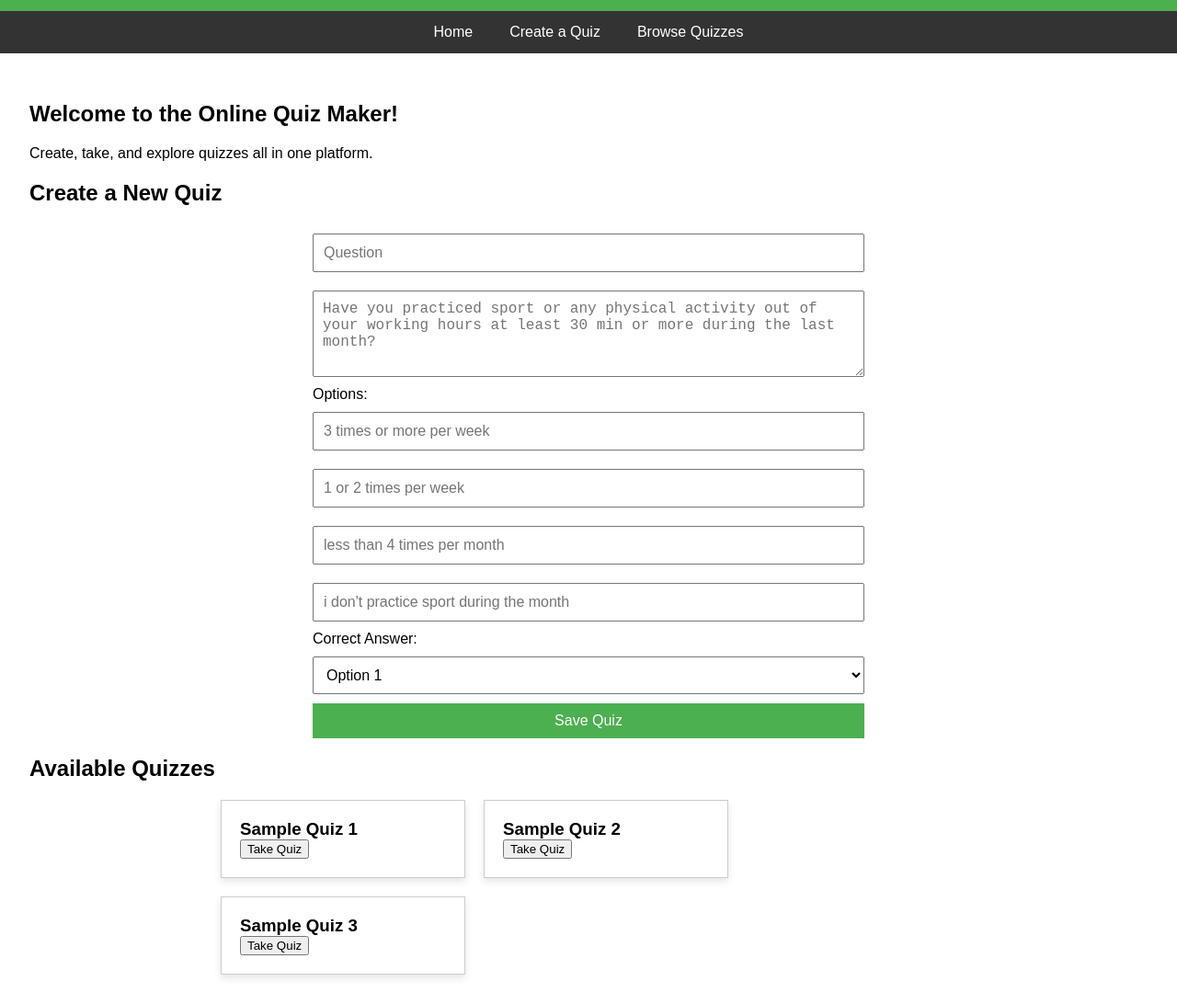
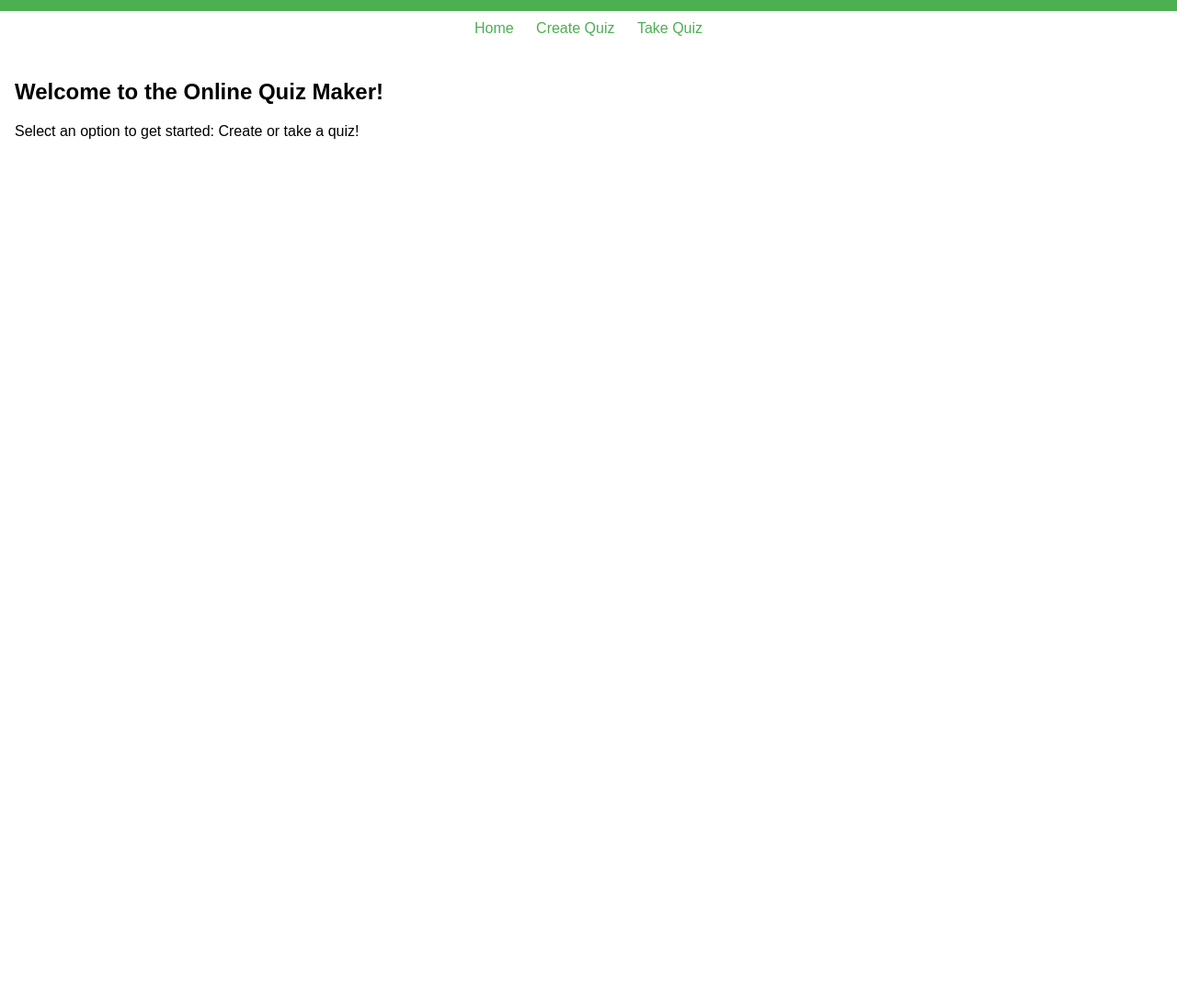
Before and after one commit to Suparna62/online-quiz-maker, a plain HTML site: page index.html in a window 1280 px wide. Shown: the part 100-1192 px from the top of the page at 92% size. After the commit the page ends 800 px from the top, so only its background shows below. Drawn offline with Linux system fonts and the light colour scheme.

Commit message:
add a change

```diff
--- a/index.html
+++ b/index.html
@@ -13,66 +13,23 @@
         header {
             background-color: #4CAF50;
             color: white;
+            padding: 1em 0;
             text-align: center;
+        }
+        nav {
+            margin: 10px 0;
+            text-align: center;
+        }
+        nav a {
+            margin: 0 10px;
+            text-decoration: none;
+            color: #4CAF50;
+        }
+        .container {
             padding: 1em;
         }
-        nav {
-            display: flex;
-            justify-content: center;
-            background-color: #333;
-        }
-        nav a {
-            color: white;
-            padding: 14px 20px;
-            text-decoration: none;
-            text-align: center;
-        }
-        nav a:hover {
-            background-color: #ddd;
-            color: black;
-        }
-        .container {
-            padding: 2em;
-        }
-        .quiz-form {
-            display: flex;
-            flex-direction: column;
-            max-width: 600px;
-            margin: auto;
-        }
-        .quiz-form input[type="text"],
-        .quiz-form textarea,
-        .quiz-form select {
-            margin: 10px 0;
-            padding: 10px;
-            font-size: 16px;
-        }
-        .quiz-form button {
-            background-color: #4CAF50;
-            color: white;
-            padding: 10px;
-            font-size: 16px;
-            border: none;
-            cursor: pointer;
-        }
-        .quiz-form button:hover {
-            background-color: #45a049;
-        }
-        .quiz-list {
-            max-width: 800px;
-            margin: auto;
-            display: flex;
-            flex-wrap: wrap;
-            gap: 20px;
-        }
-        .quiz-card {
-            border: 1px solid #ccc;
-            padding: 20px;
-            width: calc(33% - 40px);
-            box-shadow: 0 4px 8px rgba(0, 0, 0, 0.1);
-        }
-        .quiz-card h3 {
-            margin: 0;
+        .quiz-section {
+            display: none;
         }
     </style>
 </head>
@@ -81,54 +38,99 @@
         <h1>Online Quiz Maker</h1>
     </header>
     <nav>
-        <a href="#home">Home</a>
-        <a href="#create">Create a Quiz</a>
-        <a href="#list">Browse Quizzes</a>
+        <a href="#" onclick="showSection('home')">Home</a>
+        <a href="#" onclick="showSection('create-quiz')">Create Quiz</a>
+        <a href="#" onclick="showSection('list-quizzes')">Take Quiz</a>
     </nav>
-    <main class="container">
-        <section id="home">
+    <div class="container">
+        <section id="home" class="quiz-section">
             <h2>Welcome to the Online Quiz Maker!</h2>
-            <p>Create, take, and explore quizzes all in one platform.</p>
+            <p>Select an option to get started: Create or take a quiz!</p>
         </section>
 
-        <section id="create">
-            <h2>Create a New Quiz</h2>
-            <form class="quiz-form">
-                <input type="text" name="Question" placeholder="Question" required>
-                <textarea name="question" placeholder="Have you practiced sport or any physical activity out of your working hours at least 30 min or more during the last month?" rows="4" required></textarea>
-                <label for="options">Options:</label>
-                <input type="text" name="option1" placeholder="3 times or more per week" required>
-                <input type="text" name="option2" placeholder="1 or 2 times per week" required>
-                <input type="text" name="option3" placeholder="less than 4 times per month" required>
-                <input type="text" name="option4" placeholder="i don't practice sport during the month" required>
-                <label for="correct">Correct Answer:</label>
-                <select name="correct" required>
-                    <option value="1">Option 1</option>
-                    <option value="2">Option 2</option>
-                    <option value="3">Option 3</option>
-                    <option value="4">Option 4</option>
-                </select>
-                <button type="submit">Save Quiz</button>
+        <section id="create-quiz" class="quiz-section">
+            <h2>Create a Quiz</h2>
+            <form id="quizForm">
+                <label for="quizTitle">Quiz Title:</label><br>
+                <input type="text" id="quizTitle" name="quizTitle" required><br><br>
+                <label for="quizQuestions">Questions (Add multiple-choice options for each, mark correct answer):</label><br>
+                <textarea id="quizQuestions" rows="6" cols="40" placeholder="Question 1?\n- Option A\n- Option B\n- Option C (Correct)\n" required></textarea><br><br>
+                <button type="submit">Create Quiz</button>
             </form>
         </section>
 
-        <section id="list">
+        <section id="list-quizzes" class="quiz-section">
             <h2>Available Quizzes</h2>
-            <div class="quiz-list">
-                <div class="quiz-card">
-                    <h3>Sample Quiz 1</h3>
-                    <button>Take Quiz</button>
-                </div>
-                <div class="quiz-card">
-                    <h3>Sample Quiz 2</h3>
-                    <button>Take Quiz</button>
-                </div>
-                <div class="quiz-card">
-                    <h3>Sample Quiz 3</h3>
-                    <button>Take Quiz</button>
-                </div>
-            </div>
+            <ul id="quizList">
+                <li>No quizzes available yet. Create one!</li>
+            </ul>
         </section>
-    </main>
+    </div>
+
+    <script>
+        const sections = document.querySelectorAll('.quiz-section');
+
+        function showSection(id) {
+            sections.forEach(section => {
+                section.style.display = section.id === id ? 'block' : 'none';
+            });
+        }
+
+        function handleQuizSubmission(event) {
+            event.preventDefault();
+
+            const title = document.getElementById('quizTitle').value;
+            const questions = document.getElementById('quizQuestions').value;
+
+            const quizList = document.getElementById('quizList');
+            const newQuiz = document.createElement('li');
+            newQuiz.textContent = title;
+
+            const takeQuizBtn = document.createElement('button');
+            takeQuizBtn.textContent = 'Take Quiz';
+            takeQuizBtn.addEventListener('click', () => takeQuiz(title, questions));
+
+            newQuiz.appendChild(takeQuizBtn);
+            quizList.appendChild(newQuiz);
+            alert('Quiz created successfully!');
+
+            document.getElementById('quizForm').reset();
+        }
+
+        function takeQuiz(title, questions) {
+            const quizContent = questions.split('\n');
+            let index = 0;
+            let score = 0;
+
+            const quizDisplay = document.createElement('div');
+            quizDisplay.id = 'quizDisplay';
+            document.body.appendChild(quizDisplay);
+            showQuestion();
+
+            function showQuestion() {
+                if (index < quizContent.length) {
+                    quizDisplay.innerHTML = '';
+
+                    const question = quizContent[index];
+                    const questionElement = document.createElement('p');
+                    questionElement.textContent = question;
+                    quizDisplay.appendChild(questionElement);
+
+                    const answerBtn = document.createElement('button');
+                    answerBtn.textContent = 'Submit Answer';
+                    quizDisplay.appendChild(answerBtn);
+
+                    index++;
+                } else {
+                    alert(`Quiz Complete. Your score: ${score}/${quizContent.length}`);
+                }
+            }
+        }
+
+        document.getElementById('quizForm').addEventListener('submit', handleQuizSubmission);
+
+        // Initialize
+        showSection('home');
+    </script>
 </body>
 </html>
```
